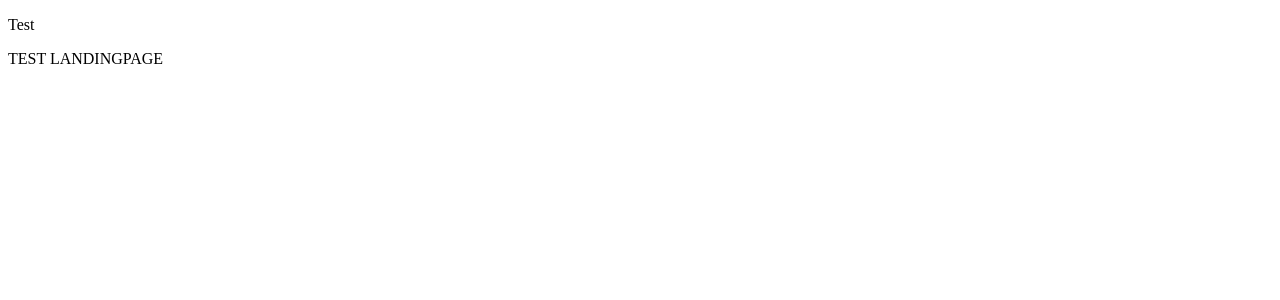
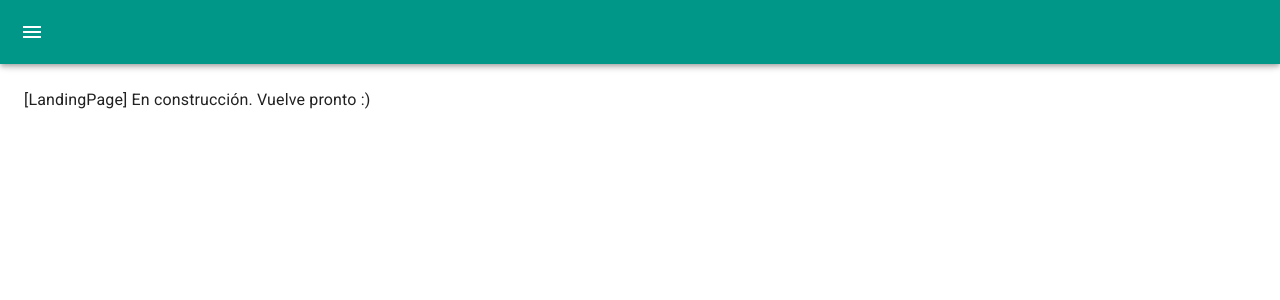
Before and after one commit to Kuellar/Kuellar.github.io, a React (Create React App) app: page / in a window 1280 px wide. Shown: the top 300 px of the page. Built offline with nearby package versions, Linux system fonts and the light colour scheme.

Commit message:
Create Layout

```diff
--- a/package.json
+++ b/package.json
@@ -4,12 +4,16 @@
   "private": true,
   "homepage": "https://kuellar.github.io/",
   "dependencies": {
+    "@emotion/react": "^11.5.0",
+    "@emotion/styled": "^11.3.0",
+    "@fontsource/roboto": "^4.5.1",
+    "@mui/icons-material": "^5.0.4",
+    "@mui/material": "^5.0.4",
     "@testing-library/jest-dom": "^5.11.4",
     "@testing-library/react": "^11.1.0",
     "@testing-library/user-event": "^12.1.10",
     "react": "^17.0.2",
     "react-dom": "^17.0.2",
-    "react-router-dom": "^5.3.0",
     "react-scripts": "4.0.3",
     "web-vitals": "^1.0.1"
   },
--- a/public/index.html
+++ b/public/index.html
@@ -2,6 +2,7 @@
 <html lang="en">
   <head>
     <meta charset="utf-8" />
+    <meta name="viewport" content="initial-scale=1, width=device-width" />
     <link rel="icon" href="%PUBLIC_URL%/favicon.ico" />
     <meta name="viewport" content="width=device-width, initial-scale=1" />
     <meta name="theme-color" content="#000000" />
@@ -24,7 +25,11 @@
       work correctly both with client-side routing and a non-root public URL.
       Learn how to configure a non-root public URL by running `npm run build`.
     -->
-    <title>React App</title>
+    <link
+      rel="stylesheet"
+      href="https://fonts.googleapis.com/css?family=Roboto:300,400,500,700&display=swap"
+    />
+    <title>Ignacio Cuellar</title>
   </head>
   <body>
     <noscript>You need to enable JavaScript to run this app.</noscript>
--- a/src/App.js
+++ b/src/App.js
@@ -1,14 +1,23 @@
-import React from "react";
-import { HashRouter as Router } from "react-router-dom";
-import { Routes } from "./components/Routes";
+import React, { Suspense } from "react";
+import { createTheme, ThemeProvider } from "@mui/material/styles";
+import { teal, orange } from "@mui/material/colors";
+import Layout from "./components/Layout";
+import LoadingPage from "./pages/LandingPage";
+
+const theme = createTheme({
+  palette: {
+    primary: teal,
+    secondary: orange,
+  },
+});
 
 function App() {
   return (
-    <div className="App">
-      <Router>
-        <Routes />
-      </Router>
-    </div>
+    <Suspense fallback={LoadingPage}>
+      <ThemeProvider theme={theme}>
+        <Layout />
+      </ThemeProvider>
+    </Suspense>
   );
 }
 
--- /dev/null
+++ b/src/components/Layout.js
@@ -0,0 +1,208 @@
+import ChevronLeftIcon from "@mui/icons-material/ChevronLeft";
+import ChevronRightIcon from "@mui/icons-material/ChevronRight";
+import MenuIcon from "@mui/icons-material/Menu";
+import MuiAppBar from "@mui/material/AppBar";
+import Box from "@mui/material/Box";
+import CssBaseline from "@mui/material/CssBaseline";
+import Divider from "@mui/material/Divider";
+import Drawer from "@mui/material/Drawer";
+import IconButton from "@mui/material/IconButton";
+import List from "@mui/material/List";
+import ListItem from "@mui/material/ListItem";
+import ListItemIcon from "@mui/material/ListItemIcon";
+import ListItemText from "@mui/material/ListItemText";
+import { styled, useTheme } from "@mui/material/styles";
+import Toolbar from "@mui/material/Toolbar";
+import React, { useState } from "react";
+import HomeIcon from "@mui/icons-material/Home";
+import PrintIcon from "@mui/icons-material/Print";
+import LightbulbIcon from "@mui/icons-material/Lightbulb";
+import CodeIcon from "@mui/icons-material/Code";
+import FileDownloadIcon from "@mui/icons-material/FileDownload";
+
+import LandingPage from "../pages/LandingPage";
+import Impresiones from "../pages/Impresiones";
+import Ideas from "../pages/Ideas";
+import Proyectos from "../pages/Proyectos";
+
+// const LandingPage = React.lazy(() => import("../pages/LandingPage"));
+// const Impresiones = React.lazy(() => import("../pages/Impresiones"));
+// const Ideas = React.lazy(() => import("../pages/Ideas"));
+
+const drawerWidth = 240;
+
+const Main = styled("main", { shouldForwardProp: (prop) => prop !== "open" })(
+  ({ theme, open }) => ({
+    flexGrow: 1,
+    padding: theme.spacing(3),
+    transition: theme.transitions.create("margin", {
+      easing: theme.transitions.easing.sharp,
+      duration: theme.transitions.duration.leavingScreen,
+    }),
+    marginLeft: `-${drawerWidth}px`,
+    ...(open && {
+      transition: theme.transitions.create("margin", {
+        easing: theme.transitions.easing.easeOut,
+        duration: theme.transitions.duration.enteringScreen,
+      }),
+      marginLeft: 0,
+    }),
+  })
+);
+
+const AppBar = styled(MuiAppBar, {
+  shouldForwardProp: (prop) => prop !== "open",
+})(({ theme, open }) => ({
+  transition: theme.transitions.create(["margin", "width"], {
+    easing: theme.transitions.easing.sharp,
+    duration: theme.transitions.duration.leavingScreen,
+  }),
+  ...(open && {
+    width: `calc(100% - ${drawerWidth}px)`,
+    marginLeft: `${drawerWidth}px`,
+    transition: theme.transitions.create(["margin", "width"], {
+      easing: theme.transitions.easing.easeOut,
+      duration: theme.transitions.duration.enteringScreen,
+    }),
+  }),
+}));
+
+const DrawerHeader = styled("div")(({ theme }) => ({
+  display: "flex",
+  alignItems: "center",
+  padding: theme.spacing(0, 1),
+  // necessary for content to be below app bar
+  ...theme.mixins.toolbar,
+  justifyContent: "flex-end",
+}));
+
+const Layout = ({ children }) => {
+  const theme = useTheme();
+  const [open, setOpen] = useState(false);
+  const [page, setPage] = useState("LandingPage");
+
+  const handleDrawerOpen = () => {
+    setOpen(true);
+  };
+
+  const handleDrawerClose = () => {
+    setOpen(false);
+  };
+
+  return (
+    <Box sx={{ display: "flex" }}>
+      <CssBaseline />
+      <AppBar position="fixed" open={open}>
+        <Toolbar>
+          <IconButton
+            color="inherit"
+            aria-label="open drawer"
+            onClick={handleDrawerOpen}
+            edge="start"
+            sx={{ mr: 2, ...(open && { display: "none" }) }}
+          >
+            <MenuIcon />
+          </IconButton>
+        </Toolbar>
+      </AppBar>
+      <Drawer
+        sx={{
+          width: drawerWidth,
+          flexShrink: 0,
+          "& .MuiDrawer-paper": {
+            width: drawerWidth,
+            boxSizing: "border-box",
+          },
+        }}
+        variant="persistent"
+        anchor="left"
+        open={open}
+      >
+        <DrawerHeader>
+          <IconButton onClick={handleDrawerClose}>
+            {theme.direction === "ltr" ? (
+              <ChevronLeftIcon />
+            ) : (
+              <ChevronRightIcon />
+            )}
+          </IconButton>
+        </DrawerHeader>
+        <Divider />
+        <List>
+          <ListItem
+            button
+            onClick={() => {
+              setOpen(!open);
+              setPage("LandingPage");
+            }}
+          >
+            <ListItemIcon>
+              <HomeIcon />
+            </ListItemIcon>
+            <ListItemText primary="Inicio" />
+          </ListItem>
+          <ListItem
+            button
+            onClick={() => {
+              setPage("Proyectos");
+              setOpen(!open);
+            }}
+          >
+            <ListItemIcon>
+              <CodeIcon />
+            </ListItemIcon>
+            <ListItemText primary="Proyectos" />
+          </ListItem>
+          <ListItem
+            button
+            onClick={() => {
+              setPage("Impresiones");
+              setOpen(!open);
+            }}
+          >
+            <ListItemIcon>
+              <PrintIcon />
+            </ListItemIcon>
+            <ListItemText primary="Impresiones 3D" />
+          </ListItem>
+          <ListItem
+            button
+            onClick={() => {
+              setPage("Ideas");
+              setOpen(!open);
+            }}
+          >
+            <ListItemIcon>
+              <LightbulbIcon />
+            </ListItemIcon>
+            <ListItemText primary="Ideas" />
+          </ListItem>
+          <ListItem
+            button
+            onClick={() => {
+              setOpen(!open);
+            }}
+          >
+            <ListItemIcon>
+              <FileDownloadIcon />
+            </ListItemIcon>
+            <ListItemText primary="Curriculum Vitae" />
+          </ListItem>
+        </List>
+      </Drawer>
+      <Main open={open}>
+        <DrawerHeader />
+        {
+          {
+            LandingPage: <LandingPage />,
+            Impresiones: <Impresiones />,
+            Ideas: <Ideas />,
+            Proyectos: <Proyectos />,
+          }[page]
+        }
+      </Main>
+    </Box>
+  );
+};
+
+export default Layout;
--- a/src/components/PublicRoute.js
+++ /dev/null
@@ -1,14 +0,0 @@
-import React from "react";
-import { Route } from "react-router-dom";
-
-const PublicRoute = ({ path, layout: PublicLayout, component: Component }) => {
-  return (
-    <Route exact path={path}>
-      <PublicLayout>
-        <Component />
-      </PublicLayout>
-    </Route>
-  );
-};
-
-export default PublicRoute;
--- a/src/components/Routes.js
+++ /dev/null
@@ -1,18 +0,0 @@
-import React from "react";
-import { Route, Redirect, Switch } from "react-router-dom";
-import PublicRoute from "./PublicRoute";
-import { BasicLayout } from "./layout/BasicLayout";
-import LoadingPage from "../pages/LoadingPage";
-
-const LandingPage = React.lazy(() => import("../pages/LandingPage"));
-
-export const Routes = () => {
-  return (
-    <React.Suspense fallback={<LoadingPage />}>
-      <Switch>
-        <PublicRoute layout={BasicLayout} path="/" component={LandingPage} />
-        <Route render={() => <Redirect to="/" />} />
-      </Switch>
-    </React.Suspense>
-  );
-};
--- a/src/components/layout/BasicLayout.js
+++ /dev/null
@@ -1,11 +0,0 @@
-import React, { Fragment } from "react";
-
-export const BasicLayout = ({ children }) => {
-  return (
-    <Fragment>
-      {/* <Header /> */}
-      <p>Test</p>
-      {children}
-    </Fragment>
-  );
-};
--- /dev/null
+++ b/src/pages/Ideas.js
@@ -0,0 +1,8 @@
+import Typography from "@mui/material/Typography";
+import React from "react";
+
+const Ideas = () => {
+  return <Typography>[Ideas] En construcción. Vuelve pronto :)</Typography>;
+};
+
+export default Ideas;
--- /dev/null
+++ b/src/pages/Impresiones.js
@@ -0,0 +1,10 @@
+import Typography from "@mui/material/Typography";
+import React from "react";
+
+const Impresiones = () => {
+  return (
+    <Typography>[Impresiones 3D] En construcción. Vuelve pronto :)</Typography>
+  );
+};
+
+export default Impresiones;
--- a/src/pages/LandingPage.js
+++ b/src/pages/LandingPage.js
@@ -1,7 +1,10 @@
+import Typography from "@mui/material/Typography";
 import React from "react";
 
 const LandingPage = () => {
-  return <p>TEST LANDINGPAGE</p>;
+  return (
+    <Typography>[LandingPage] En construcción. Vuelve pronto :)</Typography>
+  );
 };
 
 export default LandingPage;
--- /dev/null
+++ b/src/pages/Proyectos.js
@@ -0,0 +1,8 @@
+import Typography from "@mui/material/Typography";
+import React from "react";
+
+const Proyectos = () => {
+  return <Typography>[Proyectos] En construcción. Vuelve pronto :)</Typography>;
+};
+
+export default Proyectos;
```
Also changed, not shown: src/components/Header.js (added, +7 -0 lines).
